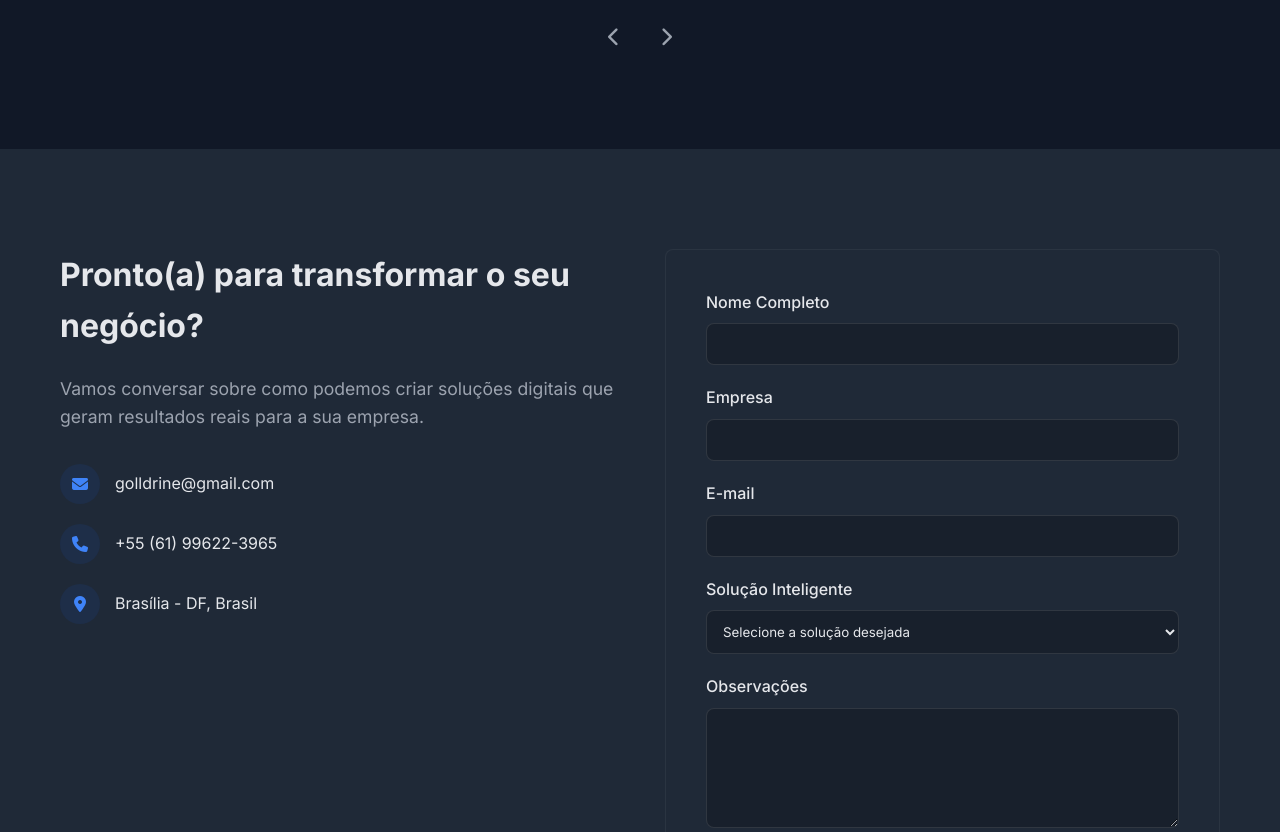
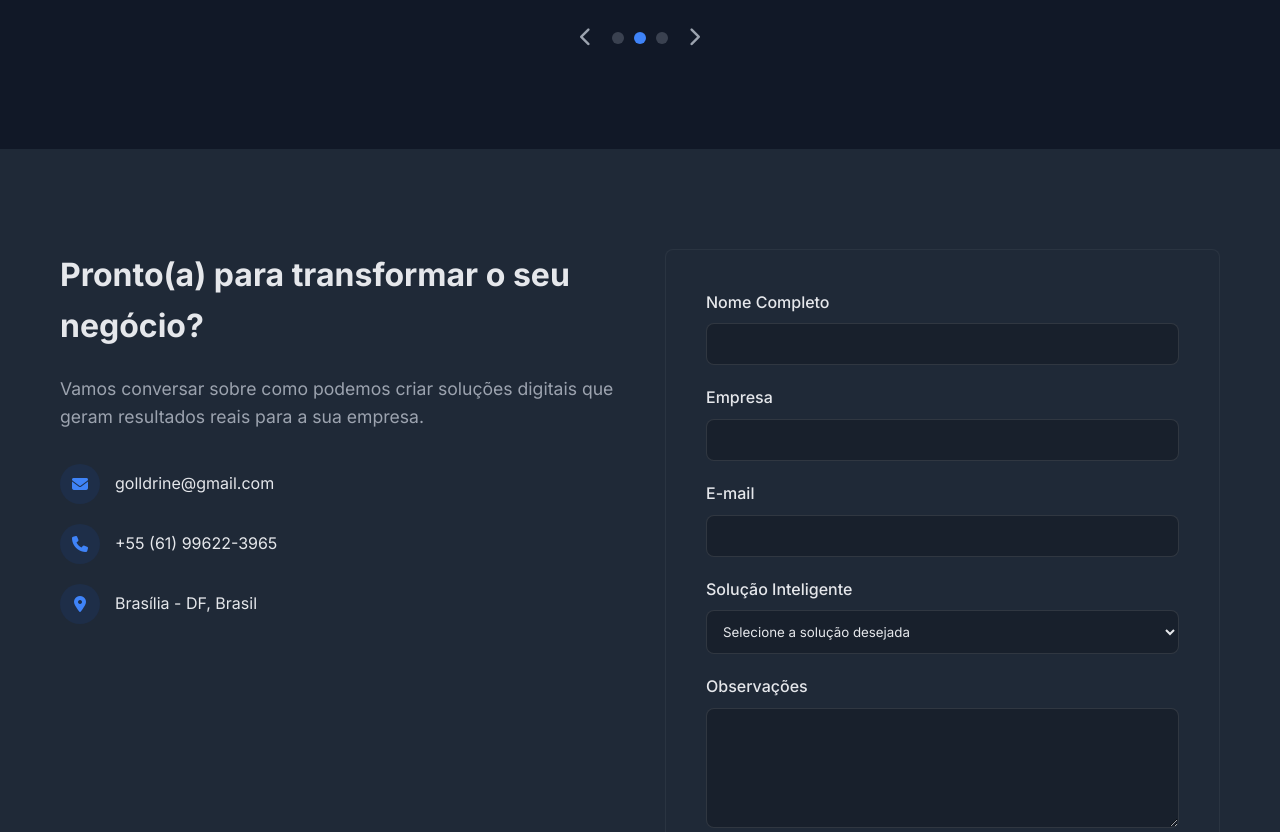
Before and after one commit to sweeduardacavalcante/golldrine, a plain HTML site: page index.html in a window 1280 px wide. Shown: the part 3930-4762 px from the top of the page. Drawn offline with Linux system fonts and the light colour scheme.

Commit message:
Update style.css

```diff
--- a/assets/css/style.css
+++ b/assets/css/style.css
@@ -488,6 +488,26 @@ body {
     color: var(--primary-light);
 }
 
+.testimonial-dots {
+    display: flex;
+    gap: 10px;
+}
+
+.dot {
+    width: 12px;
+    height: 12px;
+    border-radius: 50%;
+    background-color: var(--text-light);
+    opacity: 0.3;
+    cursor: pointer;
+    transition: var(--transition);
+}
+
+.dot.active {
+    background-color: var(--primary-light);
+    opacity: 1;
+}
+
 /* Contact Section */
 .contact {
     padding: 100px 0;
```
